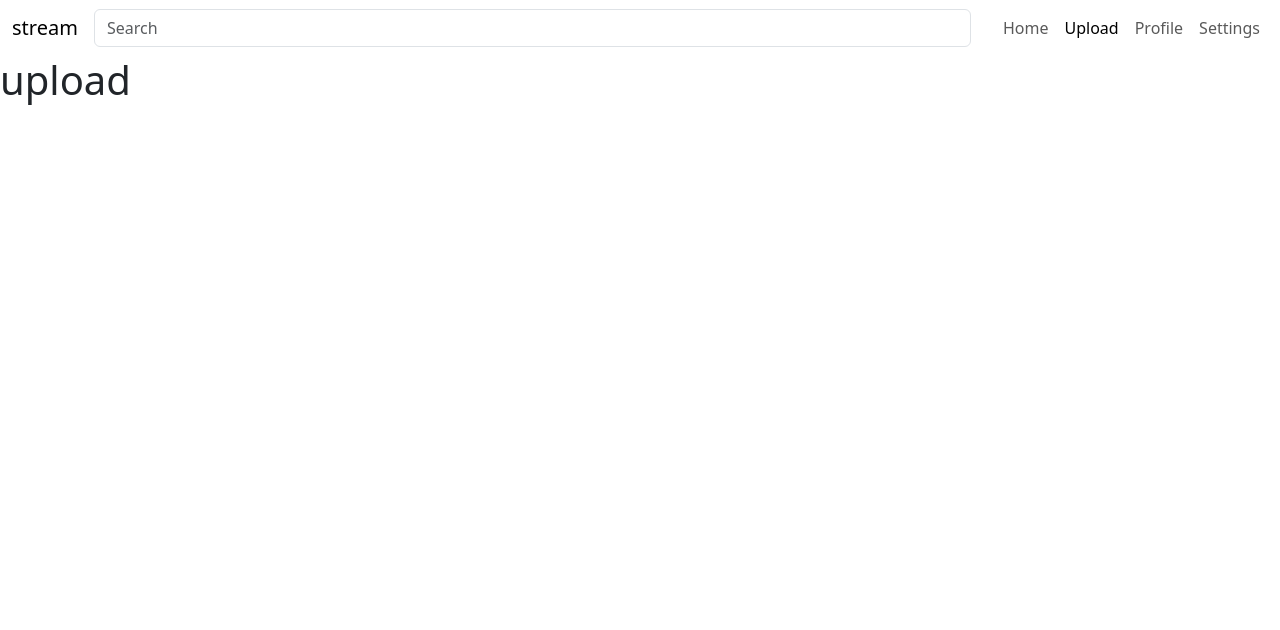
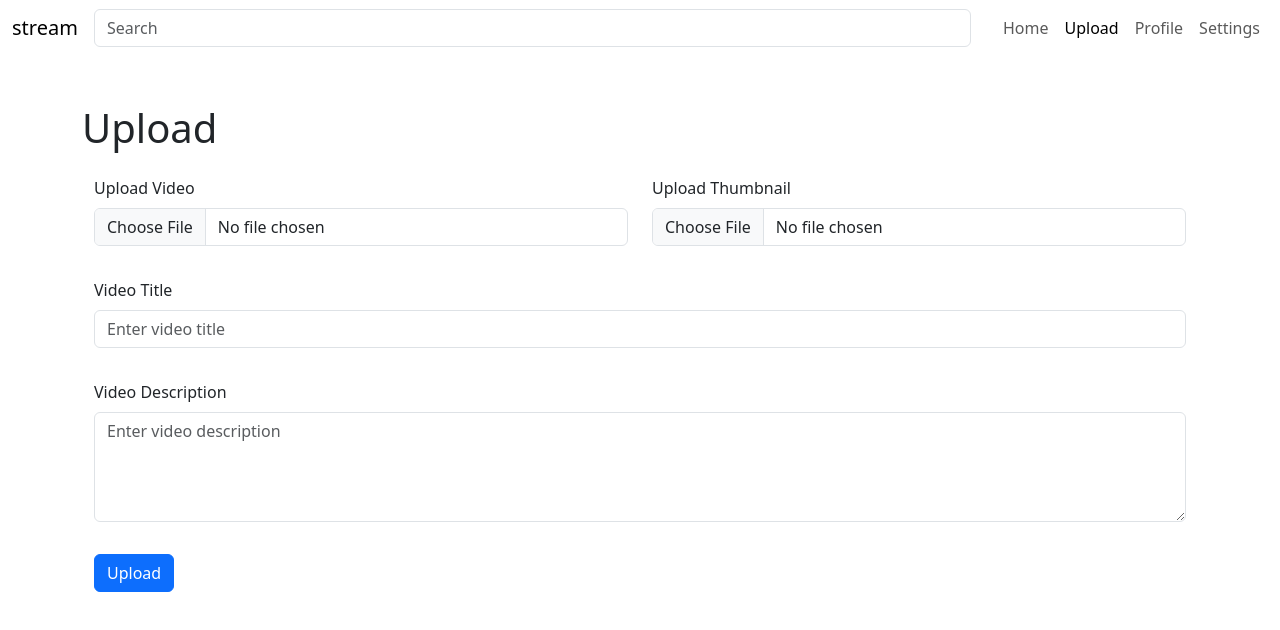
Before and after one commit to cdehnert18/stream-frontend, a Vue app: page /upload in a window 1280 px wide. Shown: the top 630 px of the page. Built offline with nearby package versions, Linux system fonts and the light colour scheme.

Commit message:
upload page

```diff
--- a/src/views/Upload.vue
+++ b/src/views/Upload.vue
@@ -1,5 +1,88 @@
 <template>
-  <h1>upload</h1>
+  <div class="container my-5">
+    <h1 class="mb-4">Upload</h1>
+    <div class="container">
+      <form>
+        <!-- Row for Video and Thumbnail Upload -->
+        <div class="row mb-3">
+          <!-- Video Upload -->
+          <div class="col-md-6">
+            <div class="mb-3">
+              <label for="videoFile" class="form-label">Upload Video</label>
+              <input
+                type="file"
+                class="form-control"
+                id="videoFile"
+                name="videoFile"
+                accept="video/mp4"
+                required
+              />
+              <div class="invalid-feedback">Please upload a video file.</div>
+            </div>
+          </div>
+
+          <!-- Thumbnail Upload -->
+          <div class="col-md-6">
+            <div class="mb-3">
+              <label for="thumbnailFile" class="form-label">Upload Thumbnail</label>
+              <input
+                type="file"
+                class="form-control"
+                id="thumbnailFile"
+                name="thumbnailFile"
+                accept="image/*"
+                required
+              />
+              <div class="invalid-feedback">Please upload a thumbnail image.</div>
+            </div>
+          </div>
+        </div>
+
+        <!-- Row for Video Title -->
+        <div class="row mb-3">
+          <div class="col">
+            <div class="mb-3">
+              <label for="videoTitle" class="form-label">Video Title</label>
+              <input
+                type="text"
+                class="form-control"
+                id="videoTitle"
+                name="videoTitle"
+                placeholder="Enter video title"
+                required
+              />
+              <div class="invalid-feedback">Please provide a title for the video.</div>
+            </div>
+          </div>
+        </div>
+
+        <!-- Row for Video Description -->
+        <div class="row mb-3">
+          <div class="col">
+            <div class="mb-3">
+              <label for="videoDescription" class="form-label">Video Description</label>
+              <textarea
+                class="form-control"
+                id="videoDescription"
+                name="videoDescription"
+                rows="4"
+                placeholder="Enter video description"
+                required
+              ></textarea>
+              <div class="invalid-feedback">Please provide a description for the video.</div>
+            </div>
+          </div>
+        </div>
+
+        <!-- Row for Submit Button -->
+        <div class="row mb-3">
+          <div class="col">
+            <button type="submit" class="btn btn-primary">Upload</button>
+          </div>
+        </div>
+      </form>
+    </div>
+  </div>
 </template>
 
 <script lang="ts">
```
